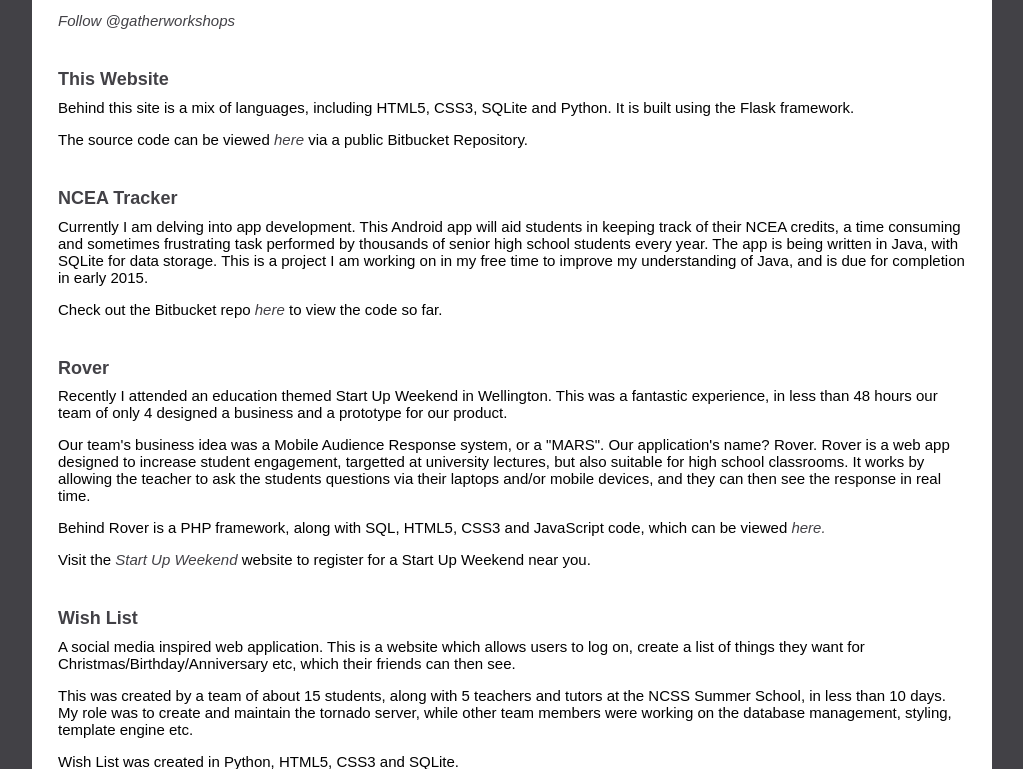
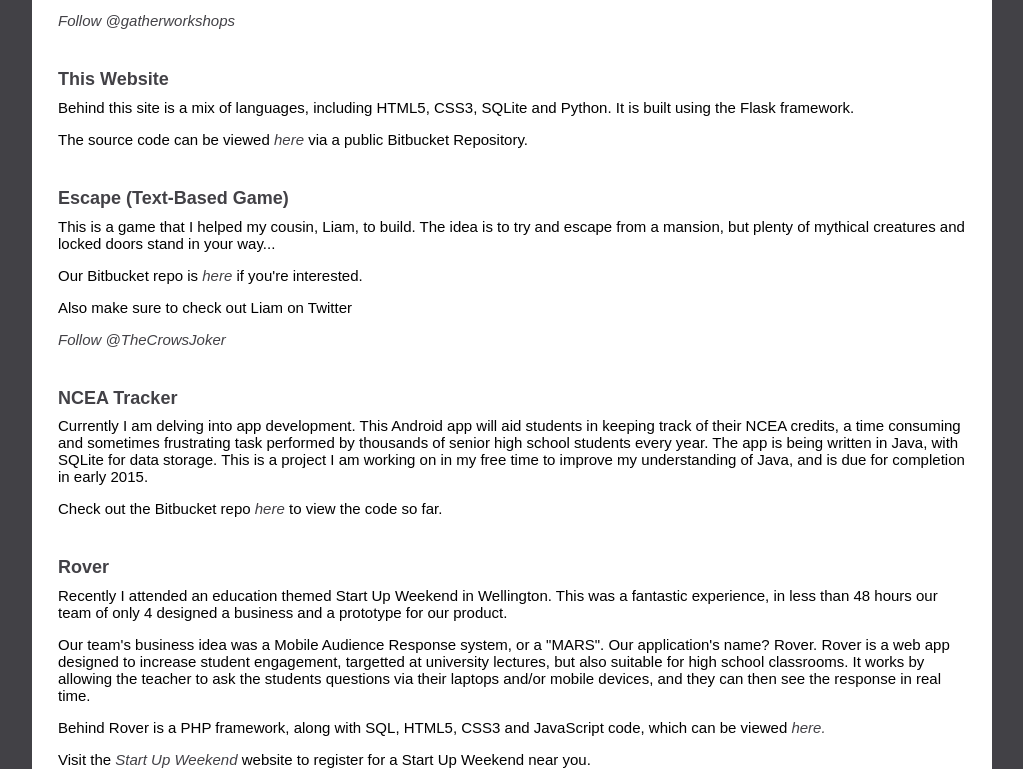
Before and after one commit to hayleycodes/personal-website, a Python web app: template templates/projects.html in a window 1280 px wide. Shown: the part 468-1237 px from the top of the page, without its empty margins (128-1151 px from the left). Run offline with Jinja, Linux system fonts and the light colour scheme; the template is opened without the code that fills it, so the values that code supplies are empty; some libraries are stand-ins or nearby versions.

Commit message:
added text-based game to projects

```diff
--- a/templates/projects.html
+++ b/templates/projects.html
@@ -42,6 +42,32 @@
 
         <br>
 
+
+        <h3>Escape (Text-Based Game)</h3>
+        <p>
+            This is a game that I helped my cousin, Liam, to build. The idea is to try and escape from a mansion, but plenty of mythical creatures and locked doors stand in your way...
+        </p>
+        <p>
+            Our Bitbucket repo is <a href="https://hayley_van_waas@bitbucket.org/LiamSharpe/textbasedgame.git">here</a> if you're interested.
+        </p>
+        <p>
+            Also make sure to check out Liam on Twitter
+        </p>
+            <a href="https://twitter.com/TheCrowsJoker" class="twitter-follow-button" data-show-count="false">Follow @TheCrowsJoker</a>
+            <script>
+                !function(d,s,id){
+                    var js,fjs=d.getElementsByTagName(s)[0],p=/^http:/.test(d.location)?'http':'https';
+                    if(!d.getElementById(id)){
+                        js=d.createElement(s);js.id=id;js.src=p+'://platform.twitter.com/widgets.js';
+                        fjs.parentNode.insertBefore(js,fjs);
+                    }
+                }
+                (document, 'script', 'twitter-wjs');
+            </script>
+        </p>
+
+        <br>
+
         <h3>NCEA Tracker</h3>
         <p>
             Currently I am delving into app development. This Android app will aid students in keeping track of their NCEA credits, a time consuming and sometimes frustrating task performed by thousands of senior high school students every year. The app is being written in Java, with SQLite for data storage. This is a project I am working on in my free time to improve my understanding of Java, and is due for completion in early 2015.
```
